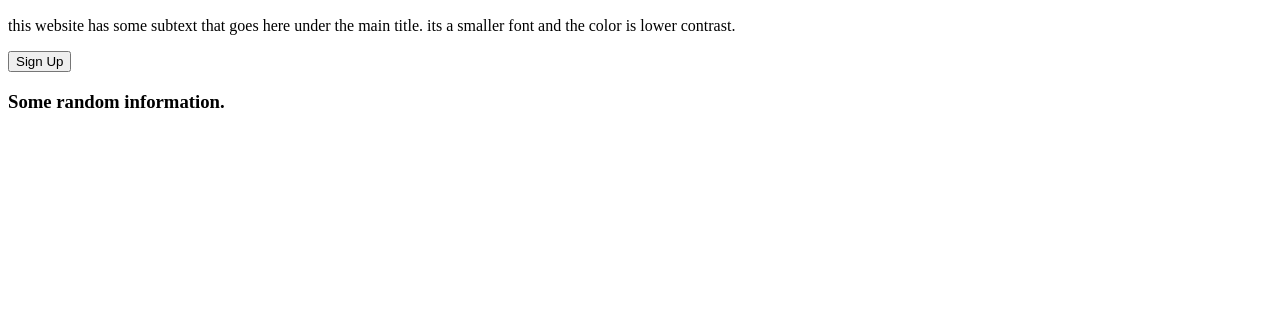
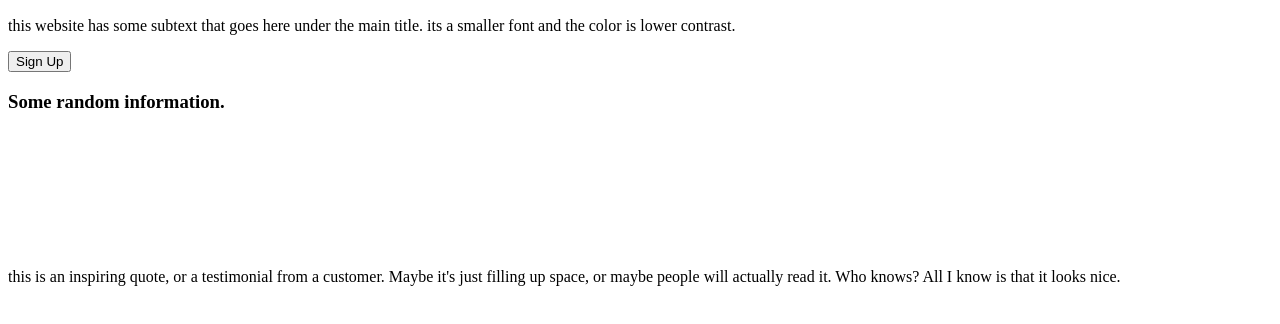
Before and after one commit to Cocomango-GH/TechFusion-Entry-Portal, a plain HTML site: page index.html in a window 1280 px wide. Shown: the part 128-452 px from the top of the page. Drawn offline with Linux system fonts and the light colour scheme.

Commit message:
added p to section 3

```diff
--- a/index.html
+++ b/index.html
@@ -30,5 +30,8 @@
         <img>
         <p></p>
     </section>
+    <section>
+     <p> this is an inspiring quote, or a testimonial from a customer. Maybe it's just filling up space, or maybe people will actually read it. Who knows?  All I know is that it looks nice.</p>
+    </section>
 </body>
 </html>
```
